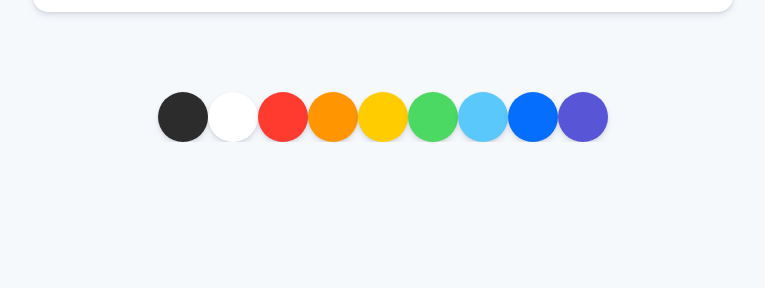
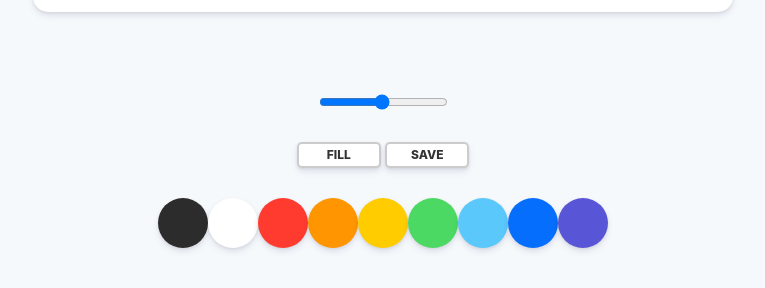
Before and after one commit to phj9020/paintjs, a plain HTML site: page index.html in a window 1280 px wide. Shown: the part 728-1016 px from the top of the page, without its empty margins (257-1022 px from the left). Before the commit the page ends 870 px from the top, so only its background shows below. Drawn offline with Linux system fonts and the light colour scheme.

Commit message:
css done

```diff
--- a/index.html
+++ b/index.html
@@ -1,24 +1,31 @@
 <!DOCTYPE html>
 <html lang="en">
   <head>
-    <meta charset="UTF-8">
-    <meta name="viewport" content="width=device-width, initial-scale=1.0">
-    <link rel="stylesheet" href="styles.css"/>
+    <meta charset="UTF-8" />
+    <meta name="viewport" content="width=device-width, initial-scale=1.0" />
+    <link rel="stylesheet" href="styles.css" />
     <title>PaintJS</title>
   </head>
   <body>
     <canvas id="js-canvas" class="canvas"></canvas>
     <div class="controls">
+      <div class="controls__range">
+        <input type="range" id="js-range" min="0.1" max="5" value="2.5" step="0.1"/>
+      </div>
+      <div class="controls__btns">
+        <button id="jsMode">Fill</button>
+        <button id="jsSave">Save</button>
+      </div>
       <div class="controls_colors" id="jsColors">
         <div class="controls_color" style="background-color: #2c2c2c;"></div>
         <div class="controls_color" style="background-color: white;"></div>
-                <div class="controls_color" style="background-color: #FF3B30;"></div>
-                <div class="controls_color" style="background-color: #FF9500;"></div>
-                <div class="controls_color" style="background-color: #FFCC00;"></div>
-                <div class="controls_color" style="background-color: #4CD963;"></div>
-                <div class="controls_color" style="background-color: #5AC8FA;"></div>
+        <div class="controls_color" style="background-color: #ff3b30;"></div>
+        <div class="controls_color" style="background-color: #ff9500;"></div>
+        <div class="controls_color" style="background-color: #ffcc00;"></div>
+        <div class="controls_color" style="background-color: #4cd963;"></div>
+        <div class="controls_color" style="background-color: #5ac8fa;"></div>
         <div class="controls_color" style="background-color: #056efd;"></div>
-                <div class="controls_color" style="background-color: #5856D6;"></div>
+        <div class="controls_color" style="background-color: #5856d6;"></div>
       </div>
     </div>
 
--- a/styles.css
+++ b/styles.css
@@ -6,7 +6,7 @@ body {
     display: flex;
     flex-direction: column;
     align-items: center;
-    padding-top:40px;
+    padding: 40px 0px;
 }
 
 .canvas {
@@ -19,7 +19,36 @@ body {
 
 .controls {
     margin-top: 80px;
+    display: flex;
+    flex-direction: column;
+    align-items: center;
+
 }
+
+.controls .controls__btns{
+    margin-bottom: 30px;
+}
+
+.controls__btns button {
+    all: unset;    /* 버튼 reset all of element's property */
+    cursor: pointer;
+    background-color: white;
+    padding: 5px 0px;
+    width: 80px;
+    text-align: center;
+    border-radius: 5px;
+    box-shadow: 0 4px 6px rgba(50, 50, 93, 0.11), 0 1px 3px rgba(0, 0, 0, 0.08);
+    border: 2px solid rgba(0,0,0,0.2);
+    color: rgba(0,0,0,0.8);
+    text-transform: uppercase;
+    font-weight: 800;
+    font-size: 12px;
+}
+
+.controls__btns button:active {
+    transform: scale(0.9);
+}
+
 .controls .controls_colors{
     display: flex;
 }
@@ -32,3 +61,7 @@ body {
     cursor: pointer;
 
 }
+
+.controls .controls__range{
+margin-bottom: 30px;
+}
```
Lines whose indentation alone changed are shown as unchanged.
